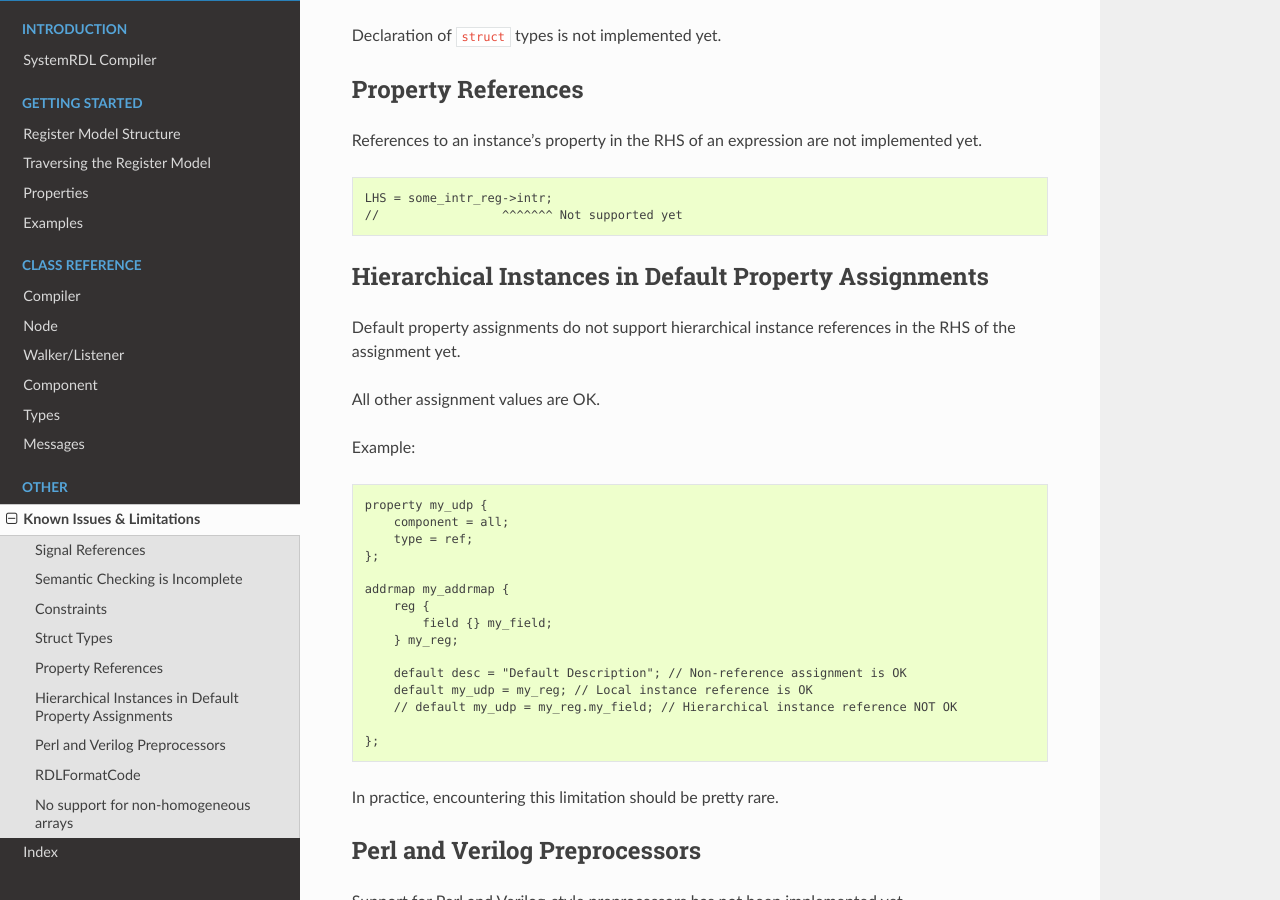
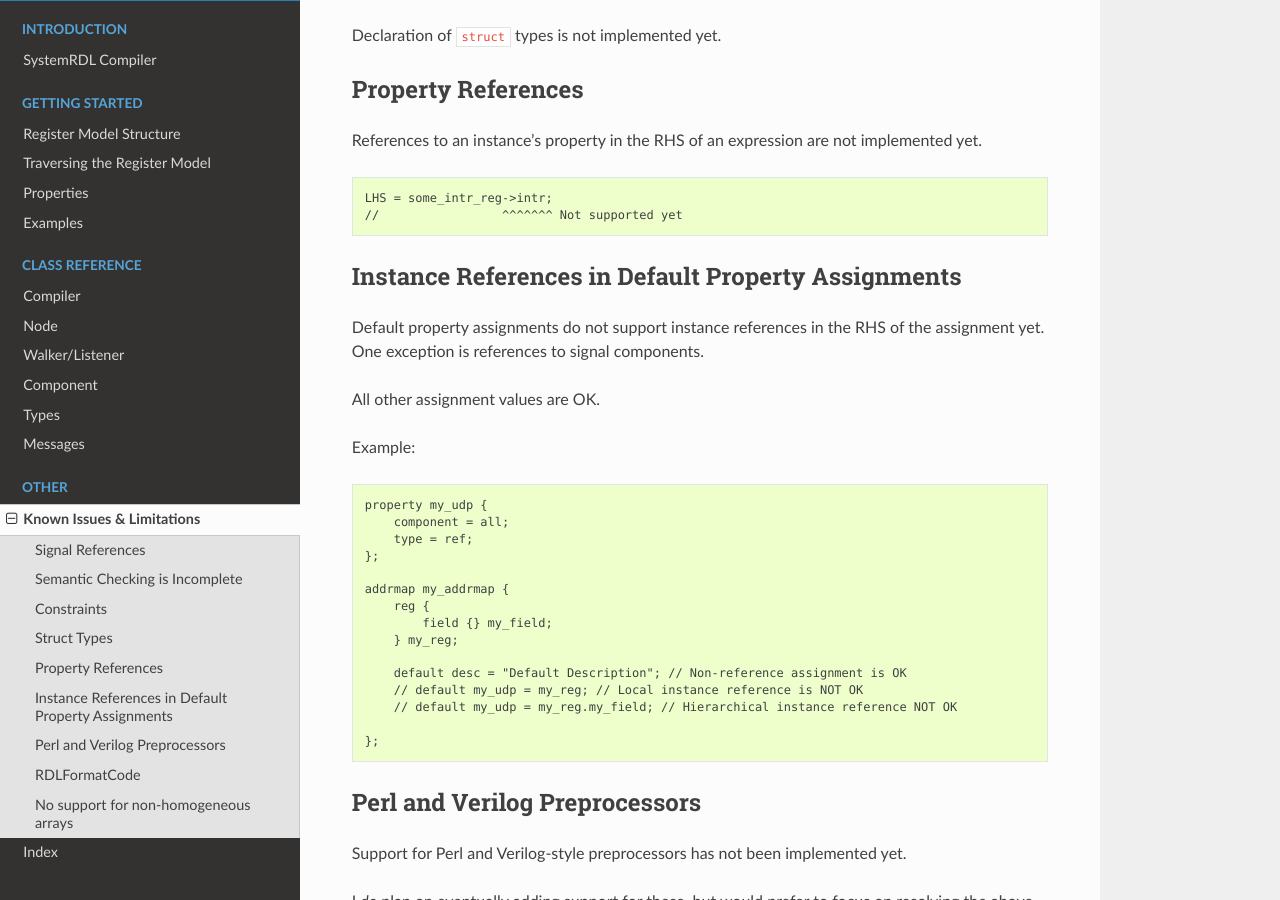
Before and after one commit to SystemRDL/systemrdl-compiler, a Sphinx documentation site: the page built from docs/known_issues.rst, in a window 1280 px wide and 900 px high, scrolled down 770 px. Built offline with Sphinx 7.4.7 and the Read the Docs theme 2.0.0, drawn with Linux system fonts in a browser that asks for light colours.

Commit message:
doc updates

```diff
--- a/docs/known_issues.rst
+++ b/docs/known_issues.rst
@@ -52,11 +52,11 @@ References to an instance's property in the RHS of an expression are not impleme
 
 
 
-Hierarchical Instances in Default Property Assignments
-------------------------------------------------------
+Instance References in Default Property Assignments
+---------------------------------------------------
 
-Default property assignments do not support hierarchical instance references
-in the RHS of the assignment yet.
+Default property assignments do not support instance references in the RHS of
+the assignment yet. One exception is references to signal components.
 
 All other assignment values are OK.
 
@@ -75,12 +75,10 @@ Example:
         } my_reg;
 
         default desc = "Default Description"; // Non-reference assignment is OK
-        default my_udp = my_reg; // Local instance reference is OK
+        // default my_udp = my_reg; // Local instance reference is NOT OK
         // default my_udp = my_reg.my_field; // Hierarchical instance reference NOT OK
 
     };
-
-In practice, encountering this limitation should be pretty rare.
 
 
 
--- a/setup.py
+++ b/setup.py
@@ -11,7 +11,7 @@ long_description = long_description.replace(
 
 setuptools.setup(
     name="systemrdl-compiler",
-    version="0.1",
+    version="0.3",
     author="Alex Mykyta",
     author_email="amykyta3@github.com",
     description="Parse and elaborate front-end for SystemRDL 2.0",
```
Also changed, not shown: 2 other files.
